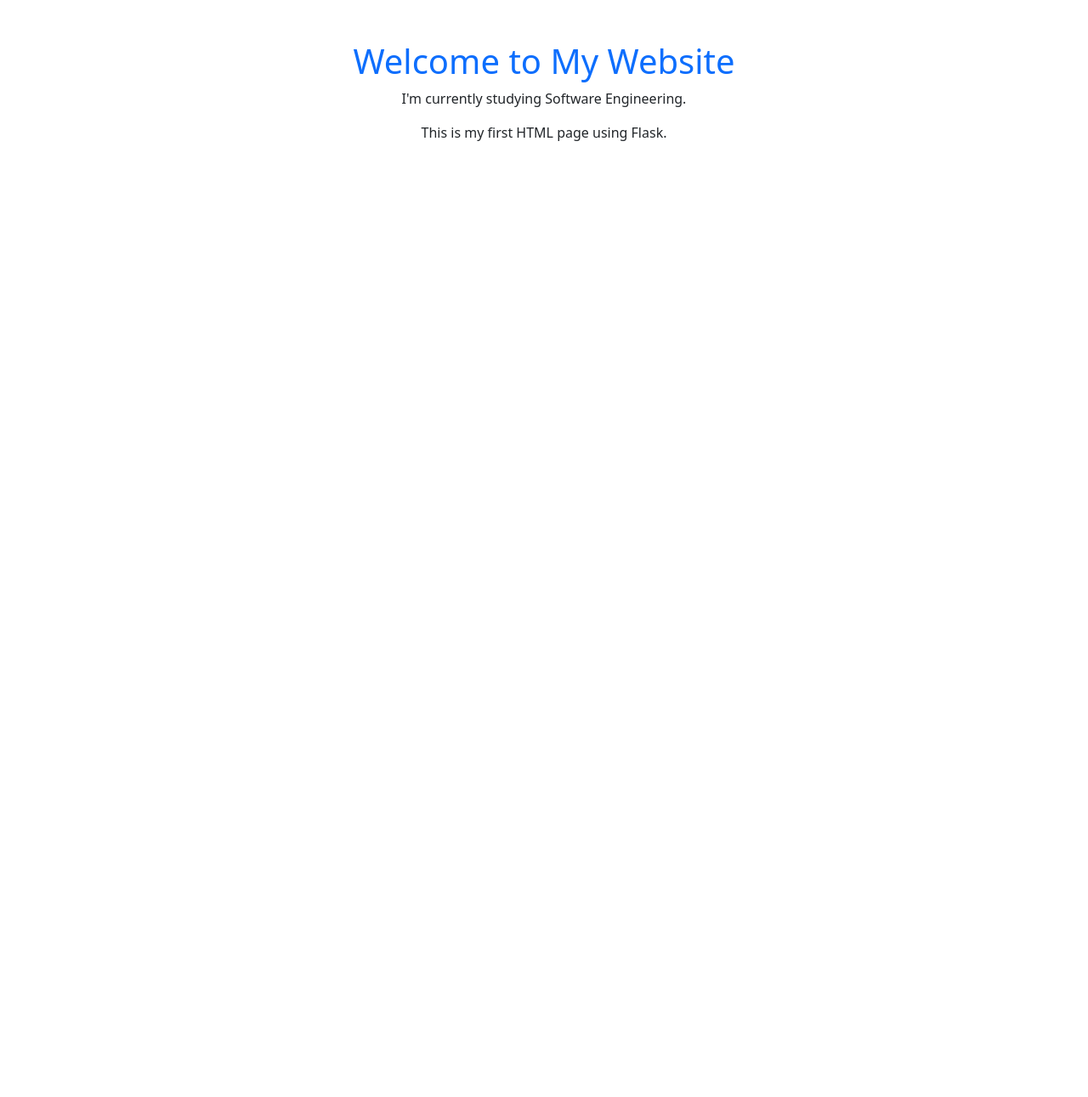
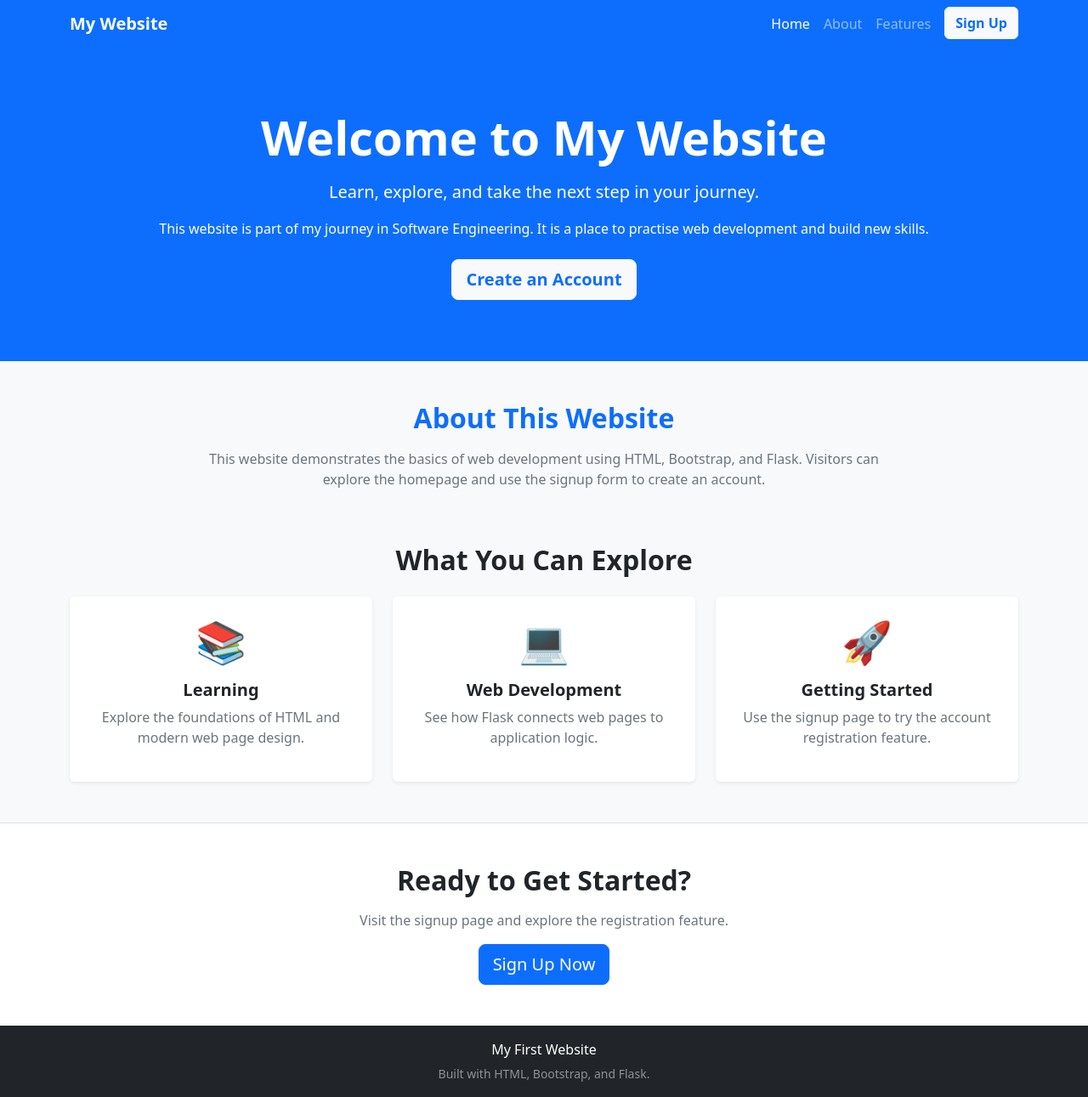
Before and after one commit to fakayodeiqmat-hub/fakayode-iqmat, a Flask app: page / in a window 1280 px wide. Shown: the whole page at 85% size. Before the commit the page ends 166 px from the top, so only its background shows below. Run offline with Flask 3, Linux system fonts and the light colour scheme.

```diff
--- a/templates/index.html
+++ b/templates/index.html
@@ -1,17 +1,174 @@
 <!DOCTYPE html>
-<html>
+<html lang="en">
 <head>
+    <meta charset="UTF-8">
+    <meta name="viewport" content="width=device-width, initial-scale=1.0">
+
     <title>My First Website</title>
-    <link href="https://cdn.jsdelivr.net/npm/bootstrap@5.3.8/dist/css/bootstrap.min.css" rel="stylesheet">
 
+    <link
+        href="https://cdn.jsdelivr.net/npm/bootstrap@5.3.8/dist/css/bootstrap.min.css"
+        rel="stylesheet">
 </head>
-<body>
-    <div class="container text-center mt-5">
-        <h1 class="text-primary">Welcome to My Website</h1>
 
-        <p>I'm currently studying Software Engineering.</p>
+<body class="bg-light">
 
-        <p>This is my first HTML page using Flask.</p>
-    </div>
+    <!-- Navigation Bar -->
+    <nav class="navbar navbar-expand-lg navbar-dark bg-primary">
+        <div class="container">
+            <a class="navbar-brand fw-bold" href="{{ url_for('home') }}">
+                My Website
+            </a>
+
+            <button class="navbar-toggler" type="button"
+                    data-bs-toggle="collapse"
+                    data-bs-target="#navbarMenu"
+                    aria-controls="navbarMenu"
+                    aria-expanded="false"
+                    aria-label="Toggle navigation">
+                <span class="navbar-toggler-icon"></span>
+            </button>
+
+            <div class="collapse navbar-collapse" id="navbarMenu">
+                <ul class="navbar-nav ms-auto">
+                    <li class="nav-item">
+                        <a class="nav-link active"
+                           href="{{ url_for('home') }}">Home</a>
+                    </li>
+                    <li class="nav-item">
+                        <a class="nav-link"
+                           href="#about">About</a>
+                    </li>
+                    <li class="nav-item">
+                        <a class="nav-link"
+                           href="#features">Features</a>
+                    </li>
+                    <li class="nav-item ms-lg-2">
+                        <a class="btn btn-light text-primary fw-semibold"
+                           href="{{ url_for('signup') }}">
+                            Sign Up
+                        </a>
+                    </li>
+                </ul>
+            </div>
+        </div>
+    </nav>
+
+    <!-- Welcome Section -->
+    <header class="bg-primary text-white text-center py-5">
+        <div class="container py-4">
+            <h1 class="display-4 fw-bold">
+                Welcome to My Website
+            </h1>
+
+            <p class="lead mt-3">
+                Learn, explore, and take the next step in your journey.
+            </p>
+
+            <p class="mb-4">
+                This website is part of my journey in Software Engineering.
+                It is a place to practise web development and build new skills.
+            </p>
+
+            <a href="{{ url_for('signup') }}"
+               class="btn btn-light btn-lg text-primary fw-bold">
+                Create an Account
+            </a>
+        </div>
+    </header>
+
+    <!-- About Section -->
+    <section id="about" class="container py-5">
+        <div class="row justify-content-center">
+            <div class="col-lg-9 text-center">
+                <h2 class="fw-bold text-primary">About This Website</h2>
+
+                <p class="text-secondary mt-3">
+                    This website demonstrates the basics of web development
+                    using HTML, Bootstrap, and Flask. Visitors can explore
+                    the homepage and use the signup form to create an account.
+                </p>
+            </div>
+        </div>
+    </section>
+
+    <!-- Features Section -->
+    <section id="features" class="container pb-5">
+        <h2 class="text-center fw-bold mb-4">What You Can Explore</h2>
+
+        <div class="row g-4">
+
+            <div class="col-md-4">
+                <div class="card h-100 border-0 shadow-sm">
+                    <div class="card-body text-center p-4">
+                        <div class="display-5 mb-3">📚</div>
+                        <h3 class="h5 fw-bold">Learning</h3>
+                        <p class="text-secondary">
+                            Explore the foundations of HTML and modern
+                            web page design.
+                        </p>
+                    </div>
+                </div>
+            </div>
+
+            <div class="col-md-4">
+                <div class="card h-100 border-0 shadow-sm">
+                    <div class="card-body text-center p-4">
+                        <div class="display-5 mb-3">💻</div>
+                        <h3 class="h5 fw-bold">Web Development</h3>
+                        <p class="text-secondary">
+                            See how Flask connects web pages to
+                            application logic.
+                        </p>
+                    </div>
+                </div>
+            </div>
+
+            <div class="col-md-4">
+                <div class="card h-100 border-0 shadow-sm">
+                    <div class="card-body text-center p-4">
+                        <div class="display-5 mb-3">🚀</div>
+                        <h3 class="h5 fw-bold">Getting Started</h3>
+                        <p class="text-secondary">
+                            Use the signup page to try the account
+                            registration feature.
+                        </p>
+                    </div>
+                </div>
+            </div>
+
+        </div>
+    </section>
+
+    <!-- Call to Action -->
+    <section class="bg-white py-5 border-top">
+        <div class="container text-center">
+            <h2 class="fw-bold">Ready to Get Started?</h2>
+
+            <p class="text-secondary mt-3">
+                Visit the signup page and explore the registration feature.
+            </p>
+
+            <a href="{{ url_for('signup') }}"
+               class="btn btn-primary btn-lg">
+                Sign Up Now
+            </a>
+        </div>
+    </section>
+
+    <!-- Footer -->
+    <footer class="bg-dark text-white text-center py-3">
+        <div class="container">
+            <p class="mb-1">My First Website</p>
+            <small class="text-white-50">
+                Built with HTML, Bootstrap, and Flask.
+            </small>
+        </div>
+    </footer>
+
+    <script
+        src="https://cdn.jsdelivr.net/npm/bootstrap@5.3.8/dist/js/bootstrap.bundle.min.js">
+    </script>
+
 </body>
 </html>
```
